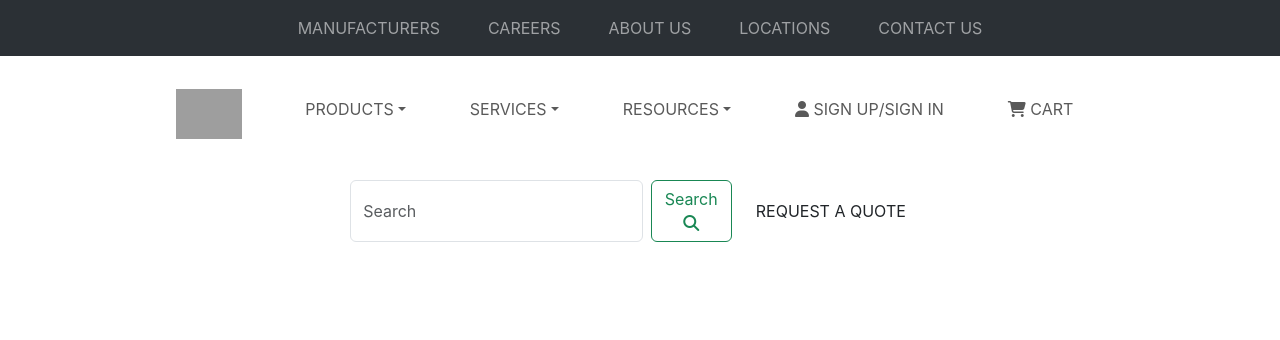
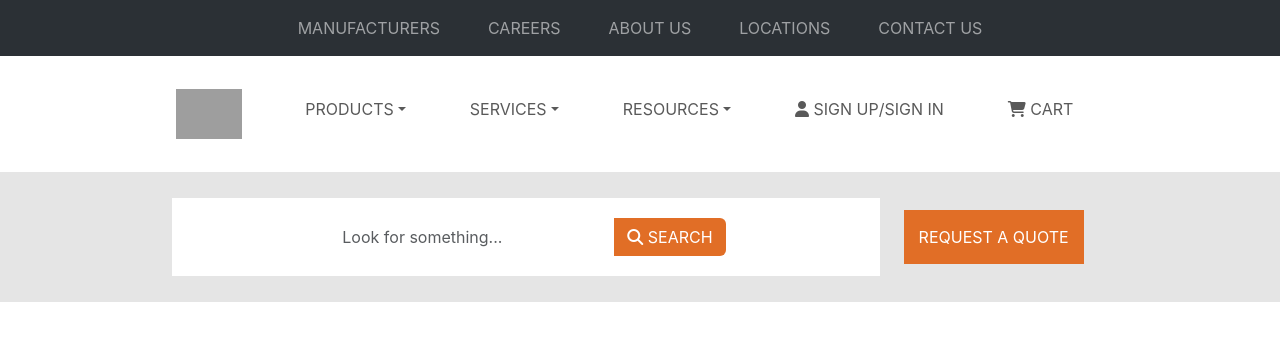
Before and after one commit to Krishna-gupta10/hackathon, a React (Create React App) app: page / in a window 1280 px wide. Shown: the top 340 px of the page. Built offline with nearby package versions, Linux system fonts and the light colour scheme; grey boxes are pictures that could not be loaded.

Commit message:
HEADER FIRST DRAFT

```diff
--- a/src/App.js
+++ b/src/App.js
@@ -11,7 +11,6 @@ export default function App() {
       <Router>
         <Routes>
           <Route path="/auth" element={<Auth/>} />
-
           {/* <Route path="/about" element={} */}
         </Routes>
       </Router>
--- a/src/components/Header.js
+++ b/src/components/Header.js
@@ -73,21 +73,27 @@ export default function Header() {
             </div>
 
             <div>
-                <nav className="navbar navbar-expand-lg bg-white">
+                <nav className="navbar navbar-expand-lg bg-gray" style={{ height: '130px' }}>
                     <div className="container-fluid">
                         <button className="navbar-toggler" type="button" data-bs-toggle="collapse" data-bs-target="#navbarNavAltMarkup" aria-controls="navbarNavAltMarkup" aria-expanded="false" aria-label="Toggle navigation">
                             <span className="navbar-toggler-icon"></span>
                         </button>
                         <div className="collapse navbar-collapse justify-content-center" id="navbarNavAltMarkup">
-                            <form class="d-flex" role="search">
-                                <input class="form-control me-2" type="search" placeholder="Search" aria-label="Search" />
-                                <button class="btn btn-outline-success" type="submit">Search <i class="fa-solid fa-magnifying-glass"></i></button>
+                            <form className="d-flex">
+                                <div className="input-group" style={{ backgroundColor: 'white', padding: '20px 150px' }}>
+                                    <input className="form-control mx-2" type="search" placeholder="Look for something..." aria-label="Search" style={{ border: 'none', width: '60%', outline: 'none', boxShadow: 'none' }} />
+                                    <button className="btn mx-1 search-btn" type="submit">
+                                        <i className="fa-solid fa-magnifying-glass"></i> SEARCH
+                                    </button>
+                                </div>
                             </form>
-                            <a className="nav-link mx-4" href="/">REQUEST A QUOTE</a>
+                            <a className="nav-link mx-4 quote-btn" style={{padding: '15px 15px'}} href="/">REQUEST A QUOTE</a>
                         </div>
                     </div>
                 </nav>
             </div>
+
+
         </>
     );
 }
--- a/src/components/css/Header.css
+++ b/src/components/css/Header.css
@@ -7,3 +7,21 @@
 img {
     height: 50px;
 }
+
+.bg-gray {
+    background-color: #e5e5e5;
+}
+
+.search-btn,
+.quote-btn {
+    background-color: #e16e26;
+    color: white;
+    transition: background-color 0.3s ease, color 0.3s ease;
+}
+
+.search-btn:hover,
+.quote-btn:hover {
+    background-color: white;
+    color: #e16e26;
+    outline: 1px solid#e16e26;
+}
```
